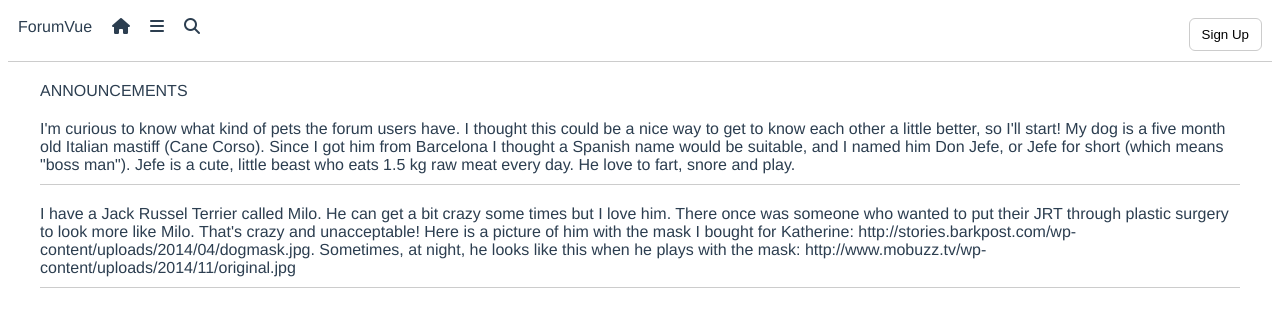
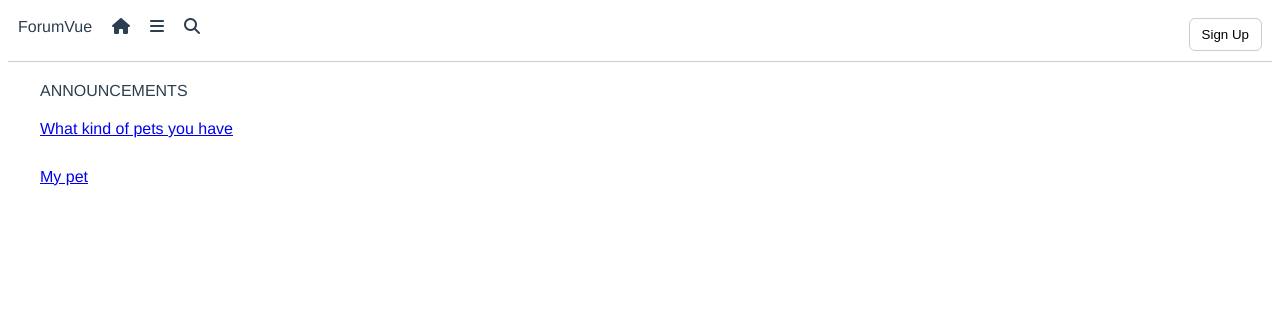
Before and after one commit to KristijanJ/vue-forum, a Vue app: page /board/0 in a window 1280 px wide. Shown: the top 316 px of the page. Built offline with nearby package versions, Linux system fonts and the light colour scheme.

Commit message:
post preview route

```diff
--- a/src/assets/mocks/forumBoardsMockData.js
+++ b/src/assets/mocks/forumBoardsMockData.js
@@ -34,9 +34,13 @@ export const getForumBoards = () => [
 const getAnnouncementPosts = () => {
     return [
         {
+            id: '0',
+            title: 'What kind of pets you have',
             text: "I'm curious to know what kind of pets the forum users have. I thought this could be a nice way to get to know each other a little better, so I'll start! My dog is a five month old Italian mastiff (Cane Corso). Since I got him from Barcelona I thought a Spanish name would be suitable, and I named him Don Jefe, or Jefe for short (which means \"boss man\"). Jefe is a cute, little beast who eats 1.5 kg raw meat every day. He love to fart, snore and play."
         },
         {
+            id: '1',
+            title: 'My pet',
             text: "I have a Jack Russel Terrier called Milo. He can get a bit crazy some times but I love him. There once was someone who wanted to put their JRT through plastic surgery to look more like Milo. That's crazy and unacceptable! Here is a picture of him with the mask I bought for Katherine: http://stories.barkpost.com/wp-content/uploads/2014/04/dogmask.jpg. Sometimes, at night, he looks like this when he plays with the mask: http://www.mobuzz.tv/wp-content/uploads/2014/11/original.jpg"
         }
     ];
--- a/src/main.js
+++ b/src/main.js
@@ -4,12 +4,14 @@ import { createRouter, createWebHistory } from 'vue-router';
 import App from './App.vue';
 import HomePage from './pages/HomePage.vue';
 import ForumBoardPage from './pages/ForumBoardPage.vue';
+import ForumBoardPost from './pages/ForumBoardPost.vue';
 
 const app = createApp(App);
 
 const routes = [
     { path: '/', component: HomePage },
-    { path: '/board/:id', component: ForumBoardPage }
+    { path: '/board/:id', component: ForumBoardPage },
+    { path: '/board/:id/post/:postId', component: ForumBoardPost }
 ];
 
 const router = createRouter({
--- a/src/pages/ForumBoardPage.vue
+++ b/src/pages/ForumBoardPage.vue
@@ -8,9 +8,9 @@
             :key="index"
             class="post"
         >
-            <div class="post-text">
-                {{ post.text }}
-            </div>
+            <router-link :to="`/board/${$route.params.id}/post/${post.id}`" class="post-text">
+                {{ post.title }}
+            </router-link>
         </div>
     </div>
 </template>
@@ -35,8 +35,6 @@ export default {
 
 <style scoped>
 .post {
-    margin-bottom: 20px;
-    border-bottom: 1px solid #cccccc;
-    padding-bottom: 10px;
+    margin-bottom: 30px;
 }
 </style>
--- /dev/null
+++ b/src/pages/ForumBoardPost.vue
@@ -0,0 +1,33 @@
+<template>
+    <div class="container">
+        <div class="page-header">
+            {{ selectedForumBoardPost.text }}
+        </div>
+    </div>
+</template>
+
+<script>
+import { getForumBoards } from '../assets/mocks/forumBoardsMockData';
+
+export default {
+    name: 'ForumBoardPost',
+    data () {
+        return {
+            forumBoards: getForumBoards()
+        };
+    },
+    computed: {
+        selectedForumBoardPost () {
+            const board = this.forumBoards[this.$route.params.id];
+            if (!board) {
+                return {};
+            }
+            return board.posts[this.$route.params.postId] || {};
+        }
+    }
+};
+</script>
+
+<style scoped>
+
+</style>
```
